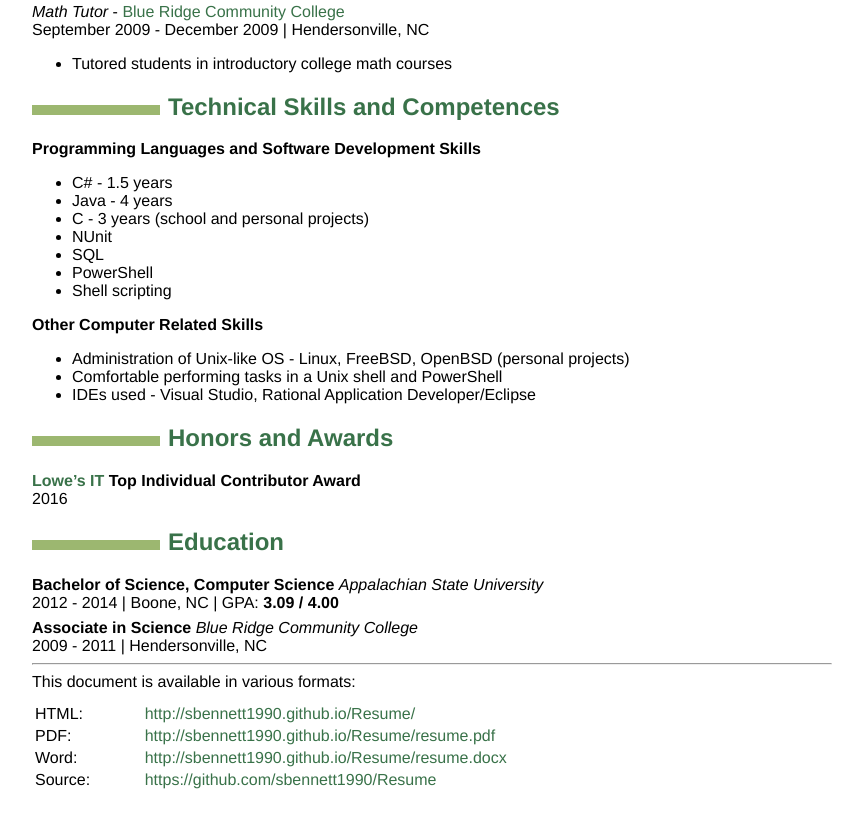
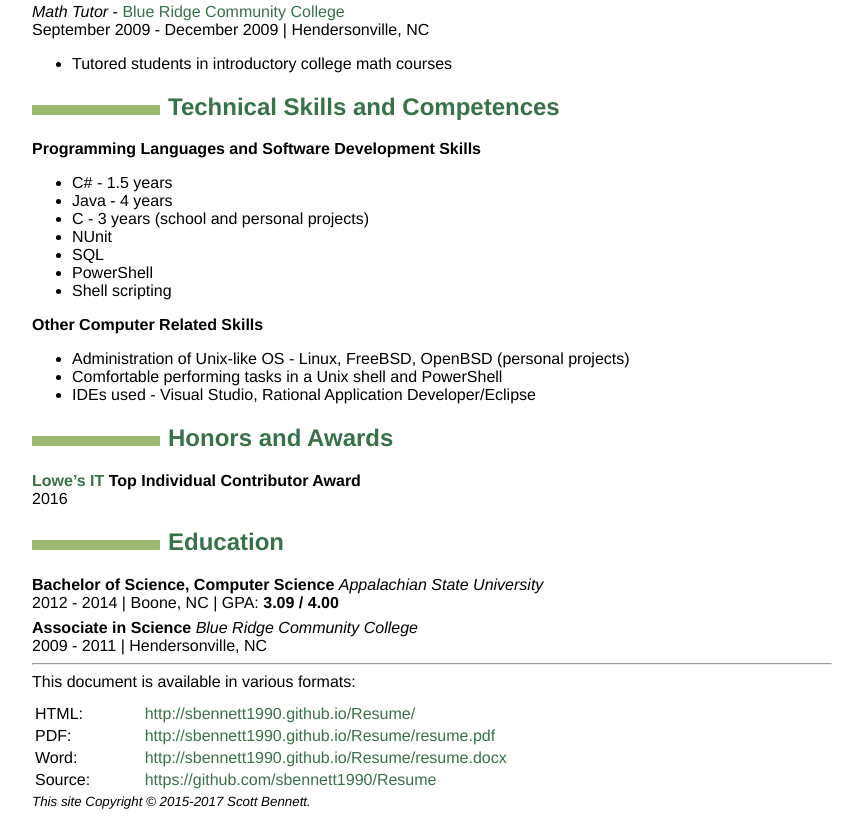
Before and after one commit to sbennett1990/Resume, a plain HTML site: page docs/index.html in a window 1280 px wide. Shown: the part 1047-1867 px from the top of the page, without its empty margins (208-1071 px from the left). Drawn offline with Linux system fonts and the light colour scheme.

Commit message:
Generate

```diff
--- a/docs/index.html
+++ b/docs/index.html
@@ -159,5 +159,9 @@ September 2009 - December 2009 | Hendersonville, NC  </p>
 </tr>
 </tbody>
 </table>
+<!-- COPYRIGHT - 4 lines long -->
+<small>
+<em>This site Copyright &copy; 2015-2017 Scott Bennett.</em><br>
+</small>
 </body>
 </html>
```
Also changed, not shown: docs/style/style.css (+7 -8 lines), 1 other file.
